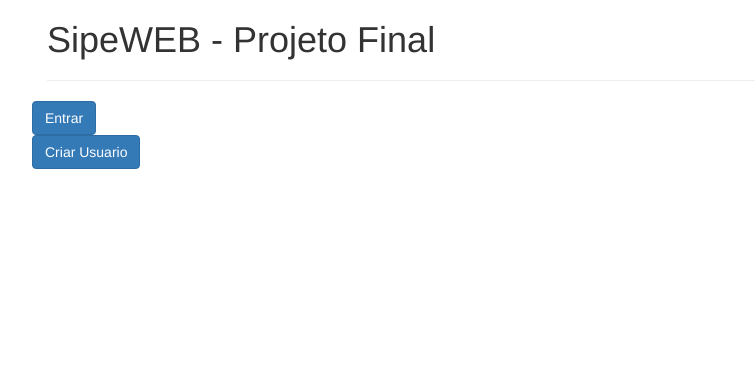
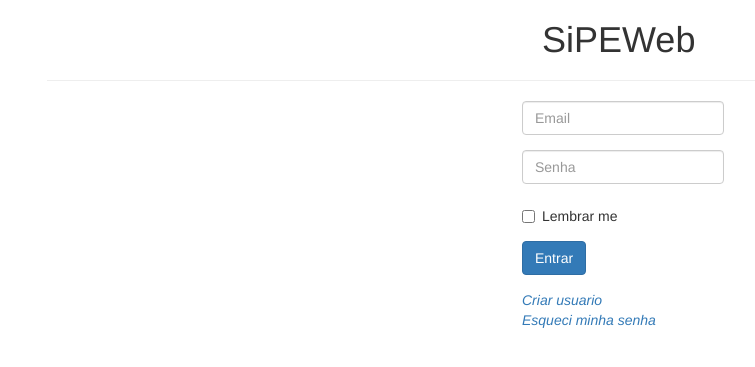
Before and after one commit to arleyalex/plano-de-ensino, a PHP site: page / in a window 1280 px wide. Shown: the top 367 px of the page, without its empty margins (23-778 px from the left). Run offline with PHP 8.4, Linux system fonts and the light colour scheme; some libraries are stand-ins or nearby versions.

Commit message:
Criação da página de login, tela inicial e página de usuario

```diff
--- a/finalproject/inc/footer.php
+++ b/finalproject/inc/footer.php
@@ -2,7 +2,7 @@
 
 	<hr>
 	<footer class="container">
-		<p>&copy;2016 - Projeto Final PHP - 2017/2</p>
+		<p align="center">&copy;2017 - Projeto Final PHP - SiPEWeb</p>
 	</footer>
 
 	<script src="//ajax.googleapis.com/ajax/libs/jquery/1.11.2/jquery.min.js"></script>
--- a/finalproject/index.php
+++ b/finalproject/index.php
@@ -5,37 +5,53 @@
 <meta http-equiv="X-UA-Compatible" content="IE=edge">
 <meta name="viewport" content="width=device-width, initial-scale=1">
 
-<title>SipeWEB</title>
+<title>SiPEWeb</title>
 <!-- Bootstrap CSS -->
 <link href="css/bootstrap.min.css" rel="stylesheet">
 <link href="css/style.css" rel="stylesheet">
 </head>
 <body>
 	<div class="container">
-		<h1>SipeWEB - Projeto Final</h1>
+	<div class="col-md-offset-5">
+		<h1>&nbsp;&nbsp;SiPEWeb</h1>
+	</div>
 	<!-- jQuery (necessario para os plugins Javascript do Bootstrap) -->
 	<script src="js/jquery.js"></script>
 	<script src="js/bootstrap.min.js"></script>
 	<hr />
-		<form action="login.php" method="post">
-			<!-- area de campos do form -->
-			<header>
-				<div class="row">
-					<div id="actions" class="row">
-						<div class="col-md-6">
-							<a class="btn btn-primary" href="inicio.php"><i
-								class="fa fa-plus"></i>Entrar</a>
+
+	<form class="form-horizontal col-md-offset-5" action="inicio.php">
+		<div class="form-group">
+			<div class="col-sm-4">
+				<input type="email" class="form-control" id="inputEmail3"
+					placeholder="Email">
+			</div></div>
+		<div class="form-group">
+			<div class="col-sm-4">
+
+				<input type="password" class="form-control" id="inputPassword3"
+					placeholder="Senha">
+			</div>
+		</div>
+		<div class="form-group">
+			<div class="col-sm-10">
+				<div class="checkbox">
+					<label> <input type="checkbox"> Lembrar me
+					</label>
 				</div>
 			</div>
 		</div>
-				<div class="row">
-				<div id="actions" class="row">
-							<div class="col-md-7">
-								<a class="btn btn-primary" href="inicio.php"><i
-									class="fa fa-plus"></i>Criar Usuario</a>
+		<div class="form-group">
+			<div class="col-sm-4">
+				<button type="submit" class="btn btn-primary">Entrar</button>
 			</div>
 		</div>
-			</header>
+		<div class="form-group">
+			<div class="col-sm-3">
+				<a class="text-left"><i>Criar usuario</i></a> <br /> <a
+					class="text-left"><i>Esqueci minha senha</i></a>
+			</div>
+		</div>
 	</form>
 	</div>
 </body>
```
Also changed, not shown: finalproject/config.php (+2 -13 lines), finalproject/curso.php (added, +10 -0 lines), finalproject/disciplina.php (added, +10 -0 lines), finalproject/inc/database.php (+0 -19 lines), finalproject/inc/header.php (+6 -3 lines), finalproject/inicio.php (+24 -17 lines), finalproject/usuario.php (added, +62 -0 lines), 3 other files. Lines whose indentation alone changed are shown as unchanged.
